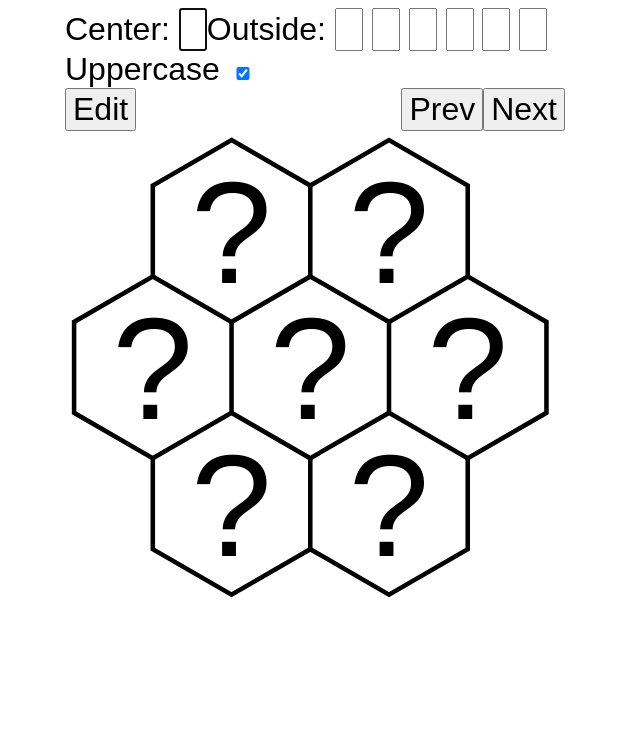
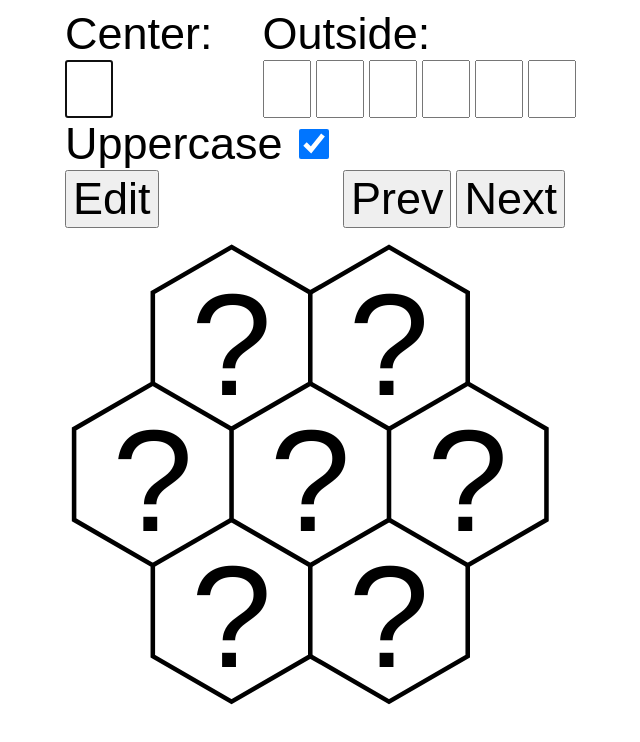
Before and after one commit to thebridsk/hexit, a plain HTML site: page index.html in a window 1280 px wide. Shown: the whole page, without its empty margins (325-965 px from the left). Drawn offline with Linux system fonts and the light colour scheme.

Commit message:
page layout

```diff
--- a/index.html
+++ b/index.html
@@ -7,12 +7,17 @@
     <style>
       svg > text {
         font-family: sans-serif;
+        font-size: xx-large;
       }
       div, input, button {
-        font: xx-large sans-serif;
+        font: 45px sans-serif;
       }
       input {
-        width: 20px;
+        width: 40px;
+        margin-right: 5px;
+      }
+      label, input {
+        display: block;
       }
     </style>
   </head>
@@ -21,25 +26,32 @@
       <div style="width: 500px; display: flex; flex-flow: column nowrap; align-items: center;">
         <div style="width: 500px;" >
           <div style="display: flex; flex-flow: row nowrap; align-items: center;">
-            <label>Center: <input id="tc" type="text" value="" maxlength="1" onkeyup="autotab(this,find('to1'))"/></label>
-            <label>Outside:
-              <input id="to1" type="text" value="" maxlength="1" onkeyup="autotab(this,find('to2'))"/>
-              <input id="to2" type="text" value="" maxlength="1" onkeyup="autotab(this,find('to3'))"/>
-              <input id="to3" type="text" value="" maxlength="1" onkeyup="autotab(this,find('to4'))"/>
-              <input id="to4" type="text" value="" maxlength="1" onkeyup="autotab(this,find('to5'))"/>
-              <input id="to5" type="text" value="" maxlength="1" onkeyup="autotab(this,find('to6'))"/>
-              <input id="to6" type="text" value="" maxlength="1" onkeyup="autotab(this,find('next'))"/>
-            </label>
+            <div>
+              <label for="tc" >Center: </label>
+              <input id="tc" type="text" value="" maxlength="1" onkeyup="autotab(this,find('to1'))"/>
+            </div>
+            <div style="padding-left: 50px;">
+              <label>Outside:</label>
+              <div style="display: flex; flex-flow: row nowrap">
+                <input id="to1" type="text" value="" maxlength="1" onkeyup="autotab(this,find('to2'))"/>
+                <input id="to2" type="text" value="" maxlength="1" onkeyup="autotab(this,find('to3'))"/>
+                <input id="to3" type="text" value="" maxlength="1" onkeyup="autotab(this,find('to4'))"/>
+                <input id="to4" type="text" value="" maxlength="1" onkeyup="autotab(this,find('to5'))"/>
+                <input id="to5" type="text" value="" maxlength="1" onkeyup="autotab(this,find('to6'))"/>
+                <input id="to6" type="text" value="" maxlength="1" onkeyup="autotab(this,find('next'))"/>
+              </div>
+            </div>
           </div>
-          <label for="upper">Uppercase
-            <input type="checkbox" id="upper" name="upper" checked>
+          <label for="upper" style="display: inline">
+            Uppercase
+            <input type="checkbox" id="upper" name="upper" checked style="display: inline; height: 30px; width: 30px;">
           </label>
         </div>
-        <div style="display: flex; flex-flow: row nowrap; justify-content: space-between; width: 100%;">
+        <div style="display: flex; flex-flow: row nowrap; justify-content: space-between; width: 100%; margin-bottom: 10px;">
           <button onclick="edit()">Edit</button>
           <div style="display: block; flex-grow: 1;"> </div>
           <button onclick="random(-1)">Prev</button>
-          <button id='next' onclick="random(1)">Next</button>
+          <button id='next' onclick="random(1)" style="margin-left: 5px;">Next</button>
         </div>
         <div>
           <svg viewBox="0 0 110 110" width="500px">
@@ -83,13 +95,13 @@
               fill="none"
               points="19.32,72 36.64,62"
             />
-            <text id="o1" x="36.64" y="25" dominant-baseline="middle" text-anchor="middle">?</text>
-            <text id="o2" x="71.28" y="25" dominant-baseline="middle" text-anchor="middle">?</text>
-            <text id="o3" x="19.32" y="55" dominant-baseline="middle" text-anchor="middle">?</text>
-            <text id="o4" x="88.60" y="55" dominant-baseline="middle" text-anchor="middle">?</text>
-            <text id="o5" x="36.64" y="85" dominant-baseline="middle" text-anchor="middle">?</text>
-            <text id="o6" x="71.28" y="85" dominant-baseline="middle" text-anchor="middle">?</text>
-            <text id="c"  x="53.96" y="55" dominant-baseline="middle" text-anchor="middle">?</text>
+            <text id="o1" x="36.64" y="26" dominant-baseline="middle" text-anchor="middle">?</text>
+            <text id="o2" x="71.28" y="26" dominant-baseline="middle" text-anchor="middle">?</text>
+            <text id="o3" x="19.32" y="56" dominant-baseline="middle" text-anchor="middle">?</text>
+            <text id="o4" x="88.60" y="56" dominant-baseline="middle" text-anchor="middle">?</text>
+            <text id="o5" x="36.64" y="86" dominant-baseline="middle" text-anchor="middle">?</text>
+            <text id="o6" x="71.28" y="86" dominant-baseline="middle" text-anchor="middle">?</text>
+            <text id="c"  x="53.96" y="56" dominant-baseline="middle" text-anchor="middle">?</text>
           </svg>
         </div>
       </div>
```
